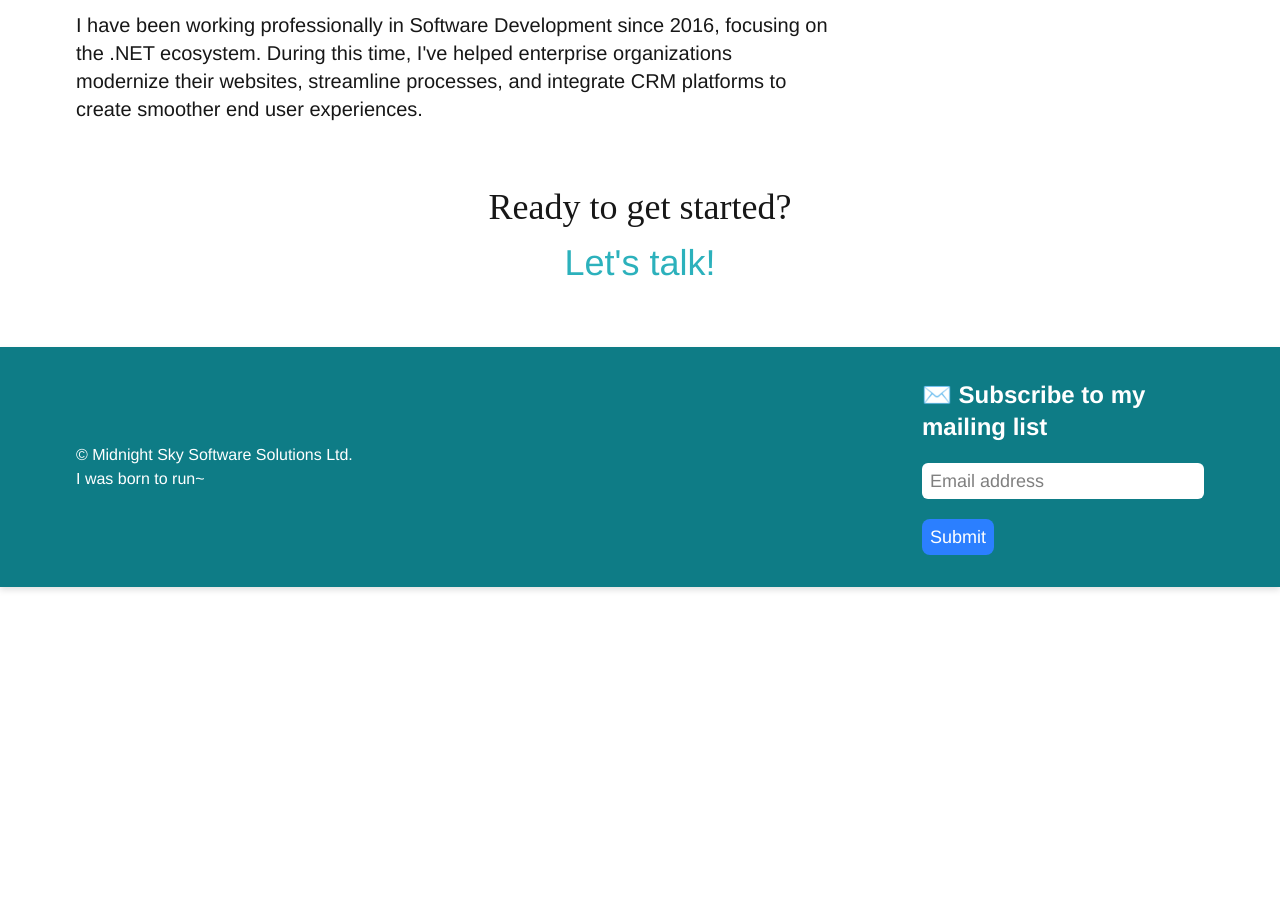
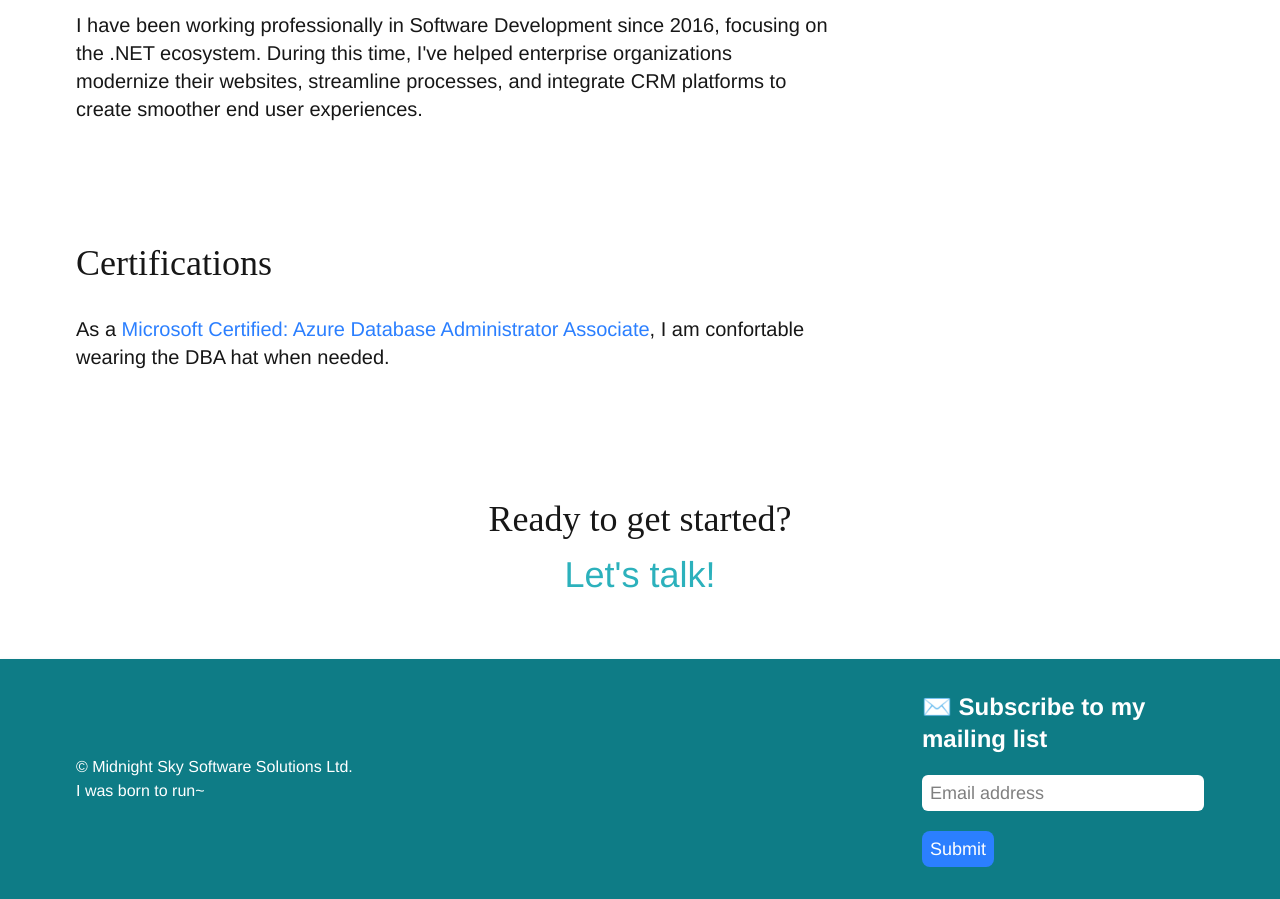
Before and after one commit to Midnight-Sky-Software-Solutions/joeljca-v3, a Next.js app: page / in a window 1280 px wide. Shown: the part 1300-2199 px from the top of the page. Before the commit the page ends 1887 px from the top, so only its background shows below. Built offline with nearby package versions, Linux system fonts and the light colour scheme; a web font is replaced by a local one.

Commit message:
Add DBA certification

```diff
--- /dev/null
+++ b/app/certifications.tsx
@@ -0,0 +1,20 @@
+
+export default function Certifications() {
+  return (
+    <div className="flex-row align-center justify-items-center py-16 px-3" id="contact">
+      <div className="content-width-full pt-14">
+        <h2 className="pb-8 text-4xl font-serif">
+          Certifications
+        </h2>
+        <div className="grid grid-cols-3">
+          <div className="col-span-3 lg:col-span-2 text-xl space-y-3">
+            <p>
+              As a <a className="text-blue-500" href="https://learn.microsoft.com/en-us/users/joeljohnston-3908/credentials/6692d4c3c956232b" target="_blank">Microsoft Certified: Azure Database Administrator Associate</a>, I
+              am confortable wearing the DBA hat when needed.
+            </p>
+          </div>
+        </div>
+      </div>
+    </div>
+  );
+}
--- a/app/experience.tsx
+++ b/app/experience.tsx
@@ -6,7 +6,7 @@ export default function Experience() {
           My Experience
         </h2>
         <div className="grid grid-cols-3">
-          <div className=" col-span-3 lg:col-span-2 text-xl space-y-3">
+          <div className="col-span-3 lg:col-span-2 text-xl space-y-3">
             <p>
               I received my undergraduate Degree from the University of Alberta where I graduated with a Major in Computing Science and a Minor in Philosophy.
             </p>
--- a/app/page.tsx
+++ b/app/page.tsx
@@ -3,6 +3,7 @@ import Hero from "@/app/hero";
 import Portfolio from "./portfolio";
 import Services from "./services";
 import Experience from "./experience";
+import Certifications from "./certifications";
 
 export default function Home() {
   return (
@@ -11,6 +12,7 @@ export default function Home() {
       <Services />
       {/* <Portfolio /> */}
       <Experience />
+      <Certifications />
       <Contact />
     </div>
   );
```
